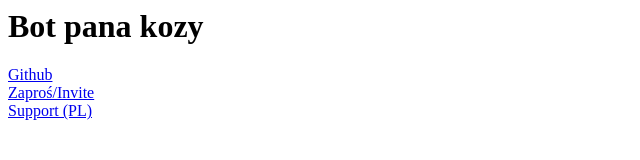
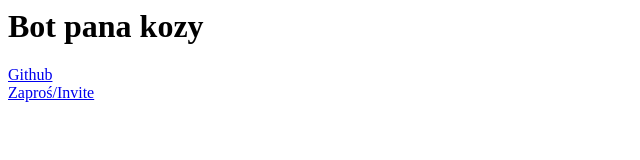
Before and after one commit to pankoza-pl/botpanakozy, a plain HTML site: page index.html in a window 1280 px wide. Shown: the whole page, without its empty margins (0-640 px from the left). Drawn offline with Linux system fonts and the light colour scheme.

Commit message:
Update index.html

```diff
--- a/index.html
+++ b/index.html
@@ -4,5 +4,4 @@
   <br>
   <a href="https://discord.com/oauth2/authorize?client_id=836982526366056550&scope=applications.commands%20bot&permissions=8">Zaproś/Invite</a>
   <br>
-  <a href="https://discord.gg/dnFPQ6FT88">Support (PL)</a>
 </html>
```
